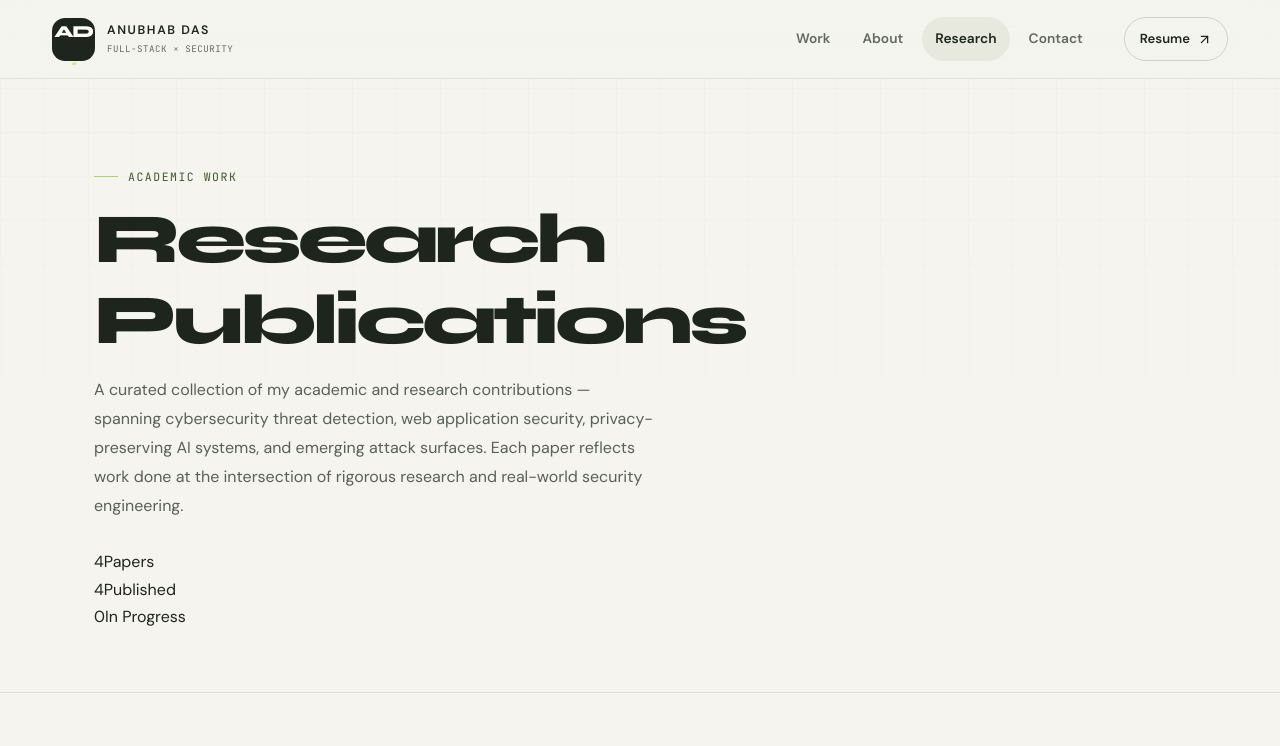
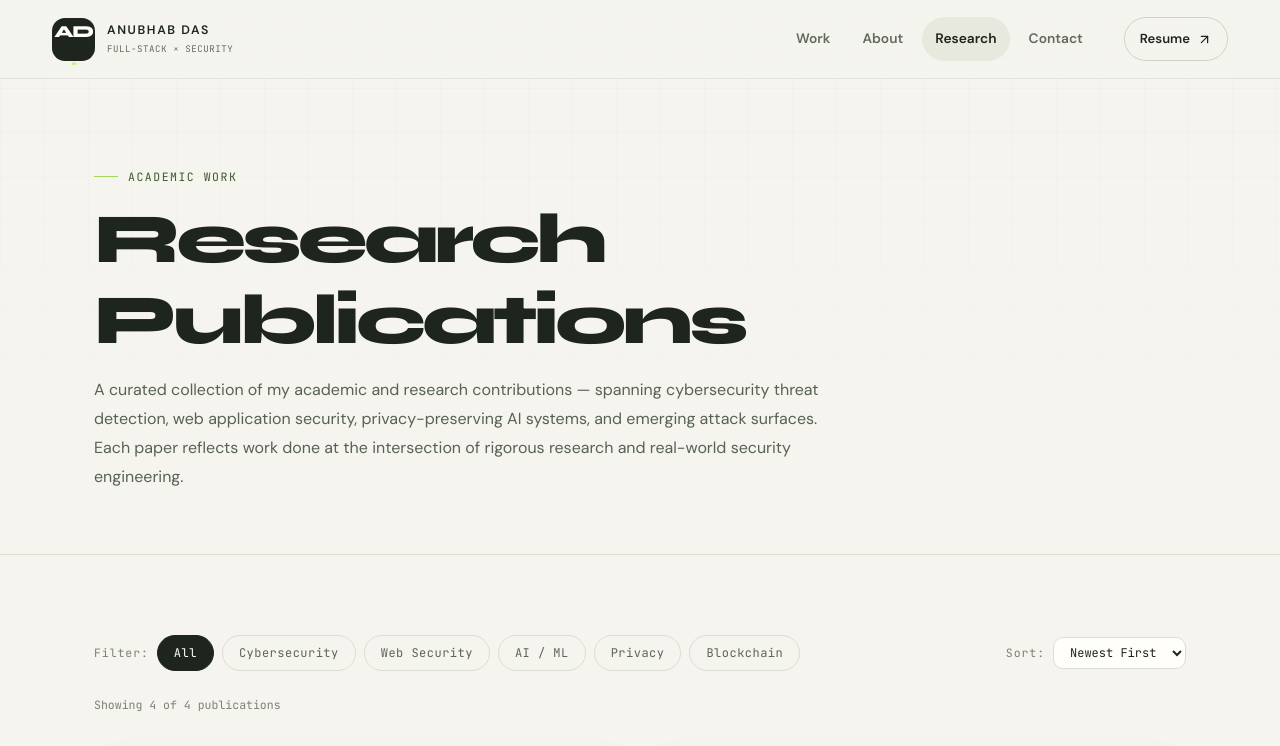
Before and after one commit to anubhab7105/My_Portfolio, a Next.js app: page /publications in a window 1280 px wide. Shown: the top 746 px of the page. Built offline with nearby package versions, Linux system fonts and the light colour scheme; grey boxes are pictures that could not be loaded.

Commit message:
fix(research): remove publication count panel

```diff
--- a/app/publications/page.tsx
+++ b/app/publications/page.tsx
@@ -37,30 +37,6 @@ function AnimateUp({ children, delay = 0 }: { children: React.ReactNode; delay?:
   return <div ref={ref} className="animate-up" style={{ transitionDelay: `${delay}s` }}>{children}</div>;
 }
 
-function CountUp({ target }: { target: number }) {
-  const [n, setN] = useState(0);
-  const ref = useRef<HTMLSpanElement>(null);
-  useEffect(() => {
-    const el = ref.current;
-    if (!el) return;
-    const obs = new IntersectionObserver(([entry]) => {
-      if (entry.isIntersecting) {
-        obs.unobserve(el);
-        let cur = 0;
-        const step = Math.ceil(target / 20);
-        const timer = setInterval(() => {
-          cur = Math.min(cur + step, target);
-          setN(cur);
-          if (cur >= target) clearInterval(timer);
-        }, 40);
-      }
-    }, { threshold: 0.5 });
-    obs.observe(el);
-    return () => obs.disconnect();
-  }, [target]);
-  return <span ref={ref}>{n}</span>;
-}
-
 export default function PublicationsPage() {
   const [currentFilter, setCurrentFilter] = useState('all');
   const [currentSort, setCurrentSort] = useState('newest');
@@ -75,9 +51,6 @@ export default function PublicationsPage() {
     return b.year.localeCompare(a.year);
   });
 
-  const published = PUBLICATIONS.filter((p) => p.status === 'published' || p.status === 'accepted').length;
-  const pending = PUBLICATIONS.filter((p) => p.status === 'under-review' || p.status === 'preprint').length;
-
   return (
     <main className="page-content">
       {/* ── HERO ──────────────────────────────── */}
@@ -87,28 +60,13 @@ export default function PublicationsPage() {
             <div>
               <p className="section-label">Academic Work</p>
               <h1 className="section-title" id="pub-hero-title">Research Publications</h1>
-              <p style={{ color: 'var(--color-text-secondary)', fontSize: '1rem', maxWidth: '560px', marginTop: '14px', lineHeight: '1.8' }}>
+              <p style={{ color: 'var(--color-text-secondary)', fontSize: '1rem', maxWidth: '760px', marginTop: '14px', lineHeight: '1.8' }}>
                 A curated collection of my academic and research contributions — spanning cybersecurity threat detection,
                 web application security, privacy-preserving AI systems, and emerging attack surfaces. Each paper reflects
                 work done at the intersection of rigorous research and real-world security engineering.
               </p>
             </div>
-            <AnimateUp>
-              <div className="pub-stats" aria-label="Publication statistics">
-                <div className="pub-stat">
-                  <span className="pub-stat-num"><CountUp target={PUBLICATIONS.length} /></span>
-                  <span className="pub-stat-label">Papers</span>
-                </div>
-                <div className="pub-stat">
-                  <span className="pub-stat-num"><CountUp target={published} /></span>
-                  <span className="pub-stat-label">Published</span>
-                </div>
-                <div className="pub-stat">
-                  <span className="pub-stat-num"><CountUp target={pending} /></span>
-                  <span className="pub-stat-label">In Progress</span>
-                </div>
-              </div>
-            </AnimateUp>
+
           </div>
         </div>
       </section>
```
